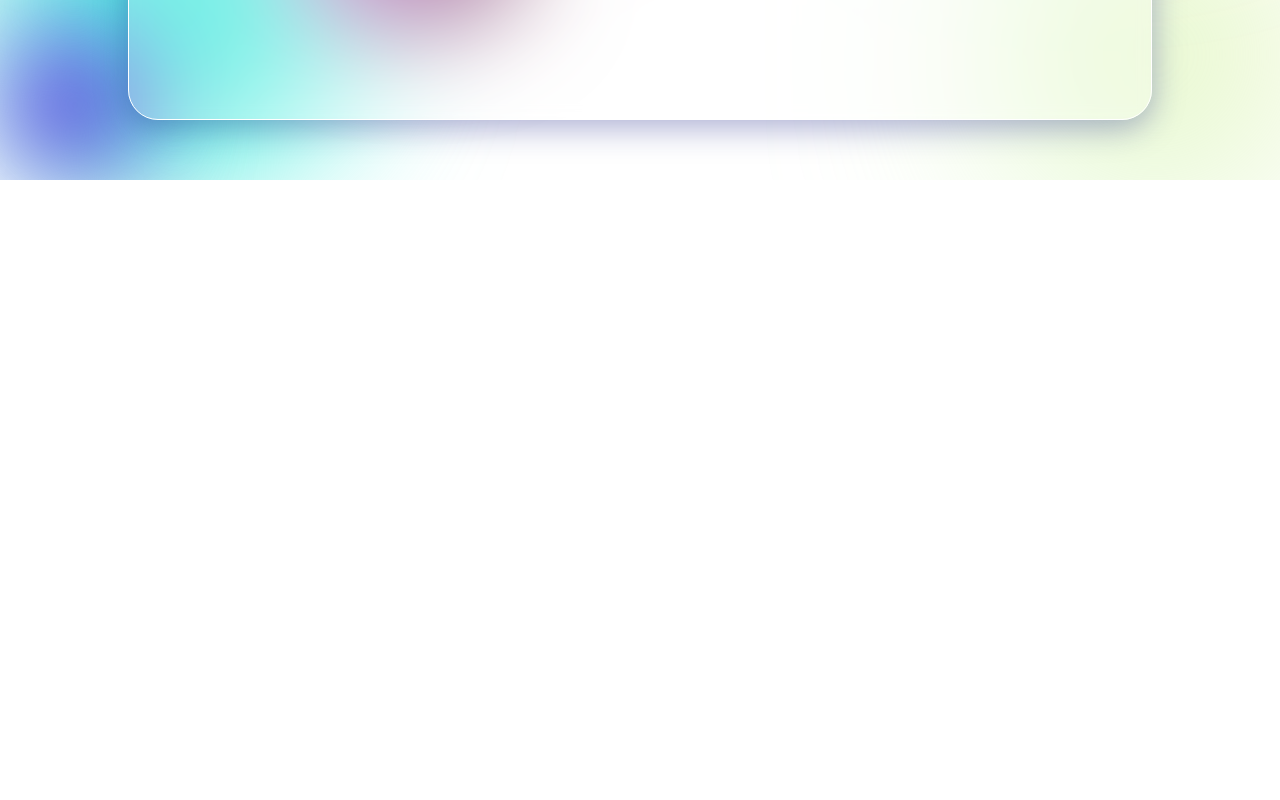
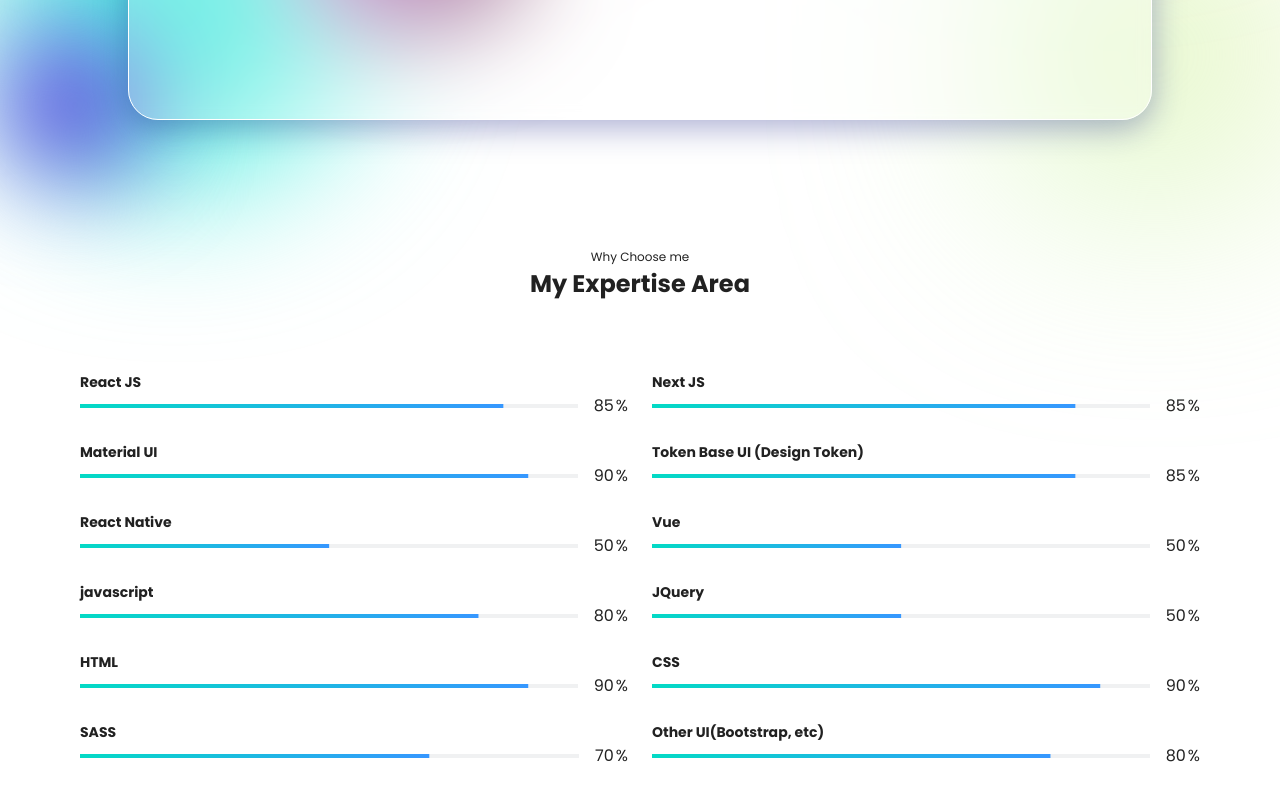
Before and after one commit to developer-maythinn/maythinn-portfolio, a Next.js app: page / in a window 1280 px wide. Shown: the part 620-1420 px from the top of the page. Before the commit the page ends 800 px from the top, so only its background shows below. Built offline with nearby package versions, Linux system fonts and the light colour scheme; a web font is replaced by a local one.

Commit message:
skill section

```diff
--- a/src/app/layout.js
+++ b/src/app/layout.js
@@ -1,5 +1,6 @@
 import BackgroundCircles from "@/components/BackgroundCircles";
 import GlassCard from "@/components/GlassCard";
+import SkillSection from "@/components/SkillSection";
 import ThemeRegistry from "@/components/ThemeRegistry/ThemeRegistry";
 import ChecklistIcon from "@mui/icons-material/Checklist";
 import HomeIcon from "@mui/icons-material/Home";
@@ -45,6 +46,7 @@
             <BackgroundCircles />
             <GlassCard />
           </Box>
+          <SkillSection></SkillSection>
         </ThemeRegistry>
       </body>
     </html>
--- a/src/components/CustomMainSection.js
+++ b/src/components/CustomMainSection.js
@@ -142,11 +142,11 @@
                 height={500}
                 sizes="(max-width: 768px) 100vw"
                 alt="Picture of the author"
-                style={{
-                  objectFit: "contain",
-                  // height: "fit-content",
-                  // width: "100%",
-                }}
+                // style={{
+                //   objectFit: "contain",
+                //   // height: "fit-content",
+                //   // width: "100%",
+                // }}
               />
             </Box>
           </Grid>
--- a/src/components/CustomNav.js
+++ b/src/components/CustomNav.js
@@ -68,11 +68,11 @@
           }}
         >
           {pages.map((page, index) => (
-            <React.Fragment key={index}>
-              <MenuItem key={page} onClick={handleCloseNavMenu}>
-                <Typography textAlign="center">{page}</Typography>
-              </MenuItem>
-            </React.Fragment>
+            // <React.Fragment key={index}>
+            <MenuItem key={index} onClick={handleCloseNavMenu}>
+              <Typography textAlign="center">{page}</Typography>
+            </MenuItem>
+            // </React.Fragment>
           ))}
         </Menu>
       </Box>
@@ -84,7 +84,7 @@
         }}
       >
         {pages.map((page, index) => (
-          <React.Fragment>
+          <React.Fragment key={index}>
             <Button
               onClick={handleCloseNavMenu}
               sx={{
--- /dev/null
+++ b/src/components/PercentageWithValue.js
@@ -0,0 +1,21 @@
+import { Typography } from "@mui/material";
+
+export const PercentageWithValue = ({ value, variant, customStyles }) => {
+  return (
+    <Typography
+      sx={{
+        ...customStyles,
+      }}
+      variant={variant || "owLabel"}
+    >
+      {value}
+      <span
+        style={{
+          marginLeft: 2,
+        }}
+      >
+        %
+      </span>
+    </Typography>
+  );
+};
--- /dev/null
+++ b/src/components/ProgressBarComponent.js
@@ -0,0 +1,53 @@
+import { Box, LinearProgress } from "@mui/material";
+import { PercentageWithValue } from "./PercentageWithValue";
+
+export const ProgressBarComponent = ({
+  value,
+  barHeight,
+  showPercent,
+  percentPosition,
+}) => {
+  return (
+    <Box
+      sx={{
+        display: "flex",
+        alignItems: "center",
+      }}
+    >
+      {showPercent && percentPosition === "start" && (
+        <PercentageWithValue
+          value={value}
+          variant="owLabel"
+          customStyles={{
+            marginRight: 2,
+          }}
+        />
+      )}
+
+      <LinearProgress
+        variant="determinate"
+        value={value}
+        sx={{
+          backgroundColor: "#F0F1F2",
+          width: "100%",
+          height: `${barHeight * 4}px` || "4px",
+          "> span": {
+            background: `linear-gradient(90deg, #03DAC5 ${
+              100 - value
+            }%, #3697FF 100%)`,
+          },
+        }}
+      />
+
+      {showPercent && percentPosition === "end" && (
+        <PercentageWithValue
+          value={value}
+          variant="owLabel"
+          customStyles={{
+            marginLeft: 2,
+          }}
+        />
+      )}
+    </Box>
+  );
+};
--- /dev/null
+++ b/src/components/SectionTitle.js
@@ -0,0 +1,15 @@
+import { Box, Typography } from "@mui/material";
+import React from "react";
+
+function SectionTitle() {
+  return (
+    <Box sx={{ textAlign: "center" }}>
+      <Typography variant="caption">Why Choose me</Typography>
+      <Typography variant="h5" sx={{ fontWeight: "700" }}>
+        My Expertise Area
+      </Typography>
+    </Box>
+  );
+}
+
+export default SectionTitle;
--- /dev/null
+++ b/src/components/SkillSection.js
@@ -0,0 +1,95 @@
+import { Box, Container, Grid, Typography } from "@mui/material";
+import React from "react";
+import { ProgressBarComponent } from "./ProgressBarComponent";
+import SectionTitle from "./SectionTitle";
+
+function SkillSection() {
+  const skills = [
+    {
+      language: "React JS",
+      percent: "85",
+    },
+    {
+      language: "Next JS",
+      percent: "85",
+    },
+    {
+      language: "Material UI",
+      percent: "90",
+    },
+    {
+      language: "Token Base UI (Design Token) ",
+      percent: "85",
+    },
+    {
+      language: "React Native",
+      percent: "50",
+    },
+    {
+      language: "Vue",
+      percent: "50",
+    },
+    {
+      language: "javascript",
+      percent: "80",
+    },
+    {
+      language: "JQuery",
+      percent: "50",
+    },
+
+    {
+      language: "HTML",
+      percent: "90",
+    },
+    {
+      language: "CSS",
+      percent: "90",
+    },
+    {
+      language: "SASS",
+      percent: "70",
+    },
+    {
+      language: "Other UI(Bootstrap, etc)",
+      percent: "80",
+    },
+  ];
+  return (
+    <>
+      <Container>
+        <Box
+          sx={{
+            width: "100%",
+            height: "fit-content",
+            py: 8,
+            px: 2,
+          }}
+        >
+          <SectionTitle></SectionTitle>
+          <Grid container sx={{ mt: 6 }} spacing={3}>
+            {skills &&
+              skills.length > 0 &&
+              skills.map((skill, index) => {
+                return (
+                  <Grid item xs={12} sm={6} key={index}>
+                    <Typography variant="subtitle2" sx={{ fontWeight: 600 }}>
+                      {skill.language}
+                    </Typography>
+                    <ProgressBarComponent
+                      value={skill.percent}
+                      showPercent={true}
+                      percentPosition={"end"}
+                      barHeight={1}
+                    />
+                  </Grid>
+                );
+              })}
+          </Grid>
+        </Box>
+      </Container>
+    </>
+  );
+}
+
+export default SkillSection;
--- a/src/components/ThemeRegistry/theme.js
+++ b/src/components/ThemeRegistry/theme.js
@@ -17,7 +17,7 @@
     mode: "light",
   },
   typography: {
-    fontFamily: poppin.style.fontFamily,
+    fontFamily: poppin.style.fontFamily || roboto.style.fontFamily,
   },
   components: {
     MuiAlert: {
```
